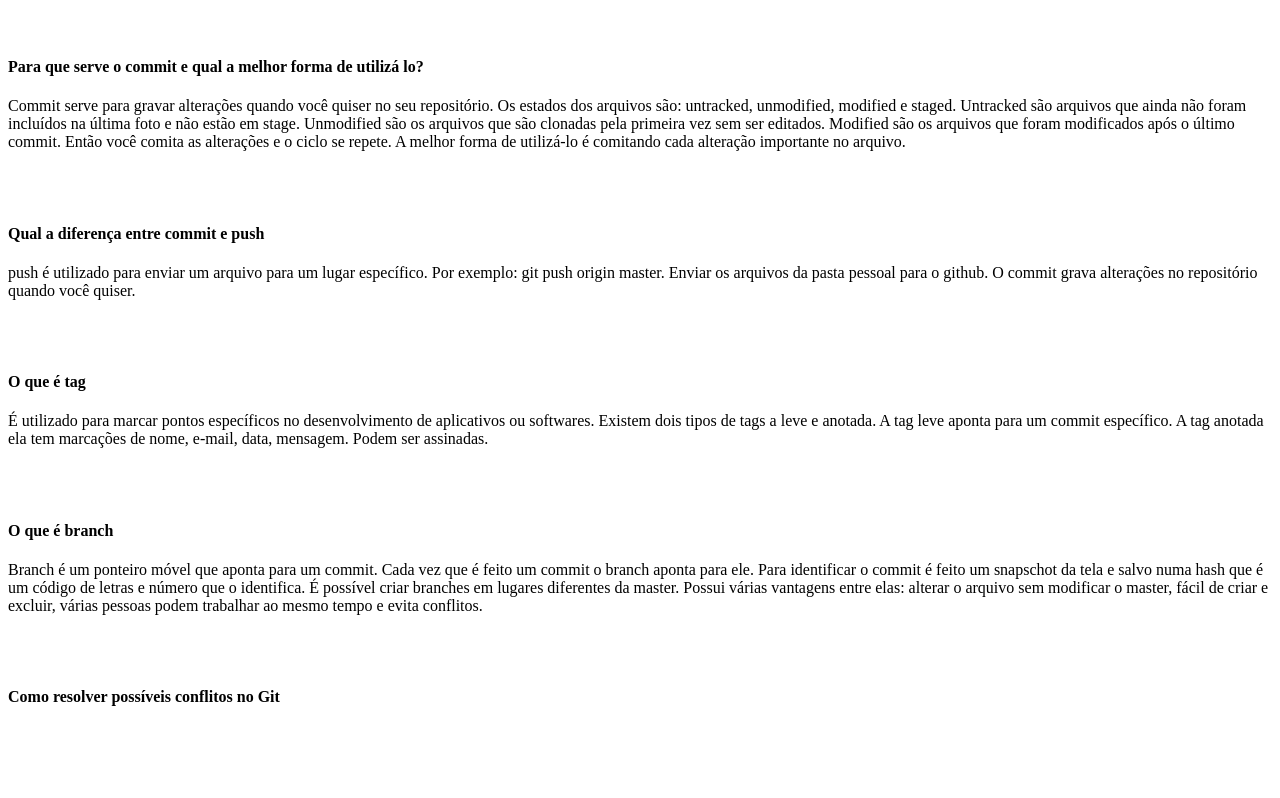
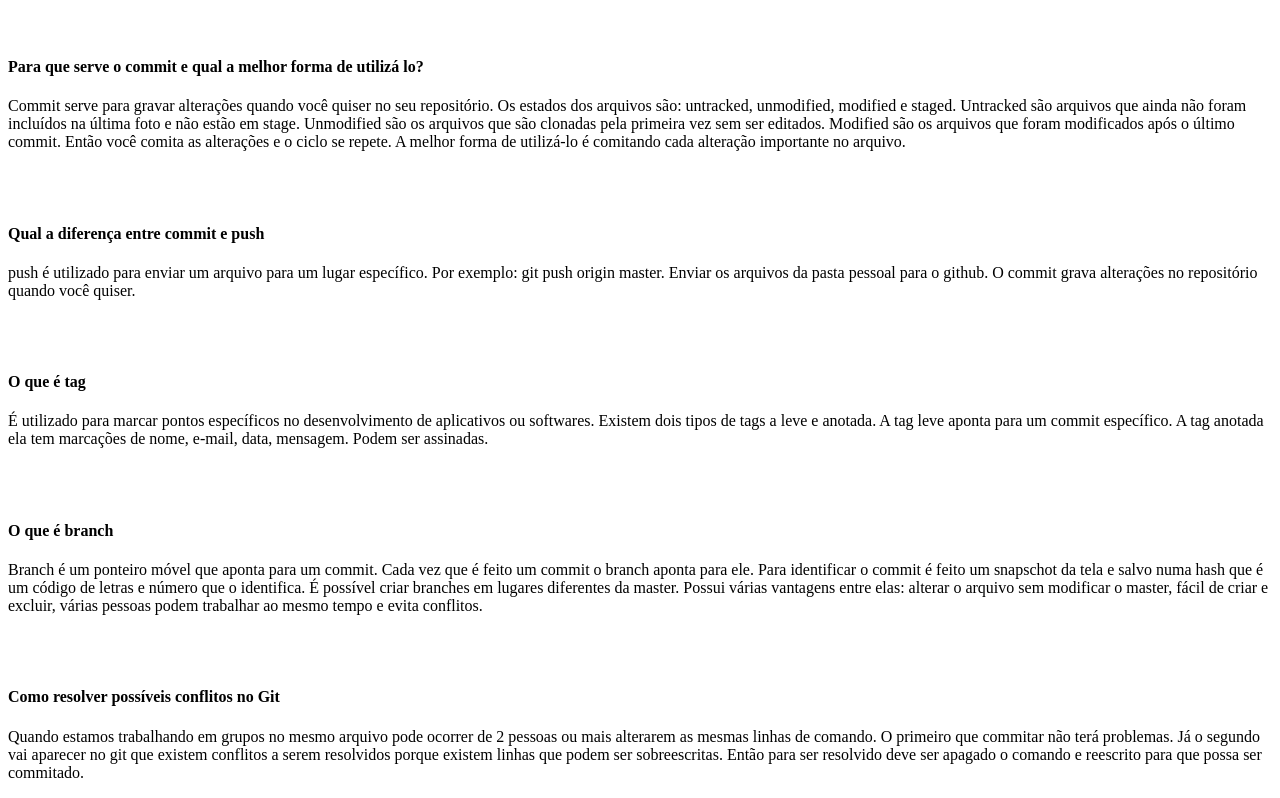
Before and after one commit to rubensjrschwalemberg/projeto-estruturado, a plain HTML site: page pagina1.html in a window 1280 px wide. Shown: the part 105-903 px from the top of the page. Before the commit the page ends 833 px from the top, so only its background shows below. Drawn offline with Linux system fonts and the light colour scheme.

Commit message:
incluindo resposta de conflitos do git

```diff
--- a/pagina1.html
+++ b/pagina1.html
@@ -30,7 +30,7 @@
 		Possui várias vantagens entre elas: alterar o arquivo sem modificar o master, fácil de criar e excluir, várias pessoas podem trabalhar ao mesmo tempo e evita conflitos.</p>
 		<br><br>
 		<h4>Como resolver possíveis conflitos no Git</h4>
-
+		<p>Quando estamos trabalhando em grupos no mesmo arquivo pode ocorrer de 2 pessoas ou mais alterarem as mesmas linhas de comando. O primeiro que commitar não terá problemas. Já o segundo vai aparecer no git que existem conflitos a serem resolvidos porque existem linhas que podem ser sobreescritas. Então para ser resolvido deve ser apagado o comando e reescrito para que possa ser commitado.
 	 </div>
 
 		</body>
```
